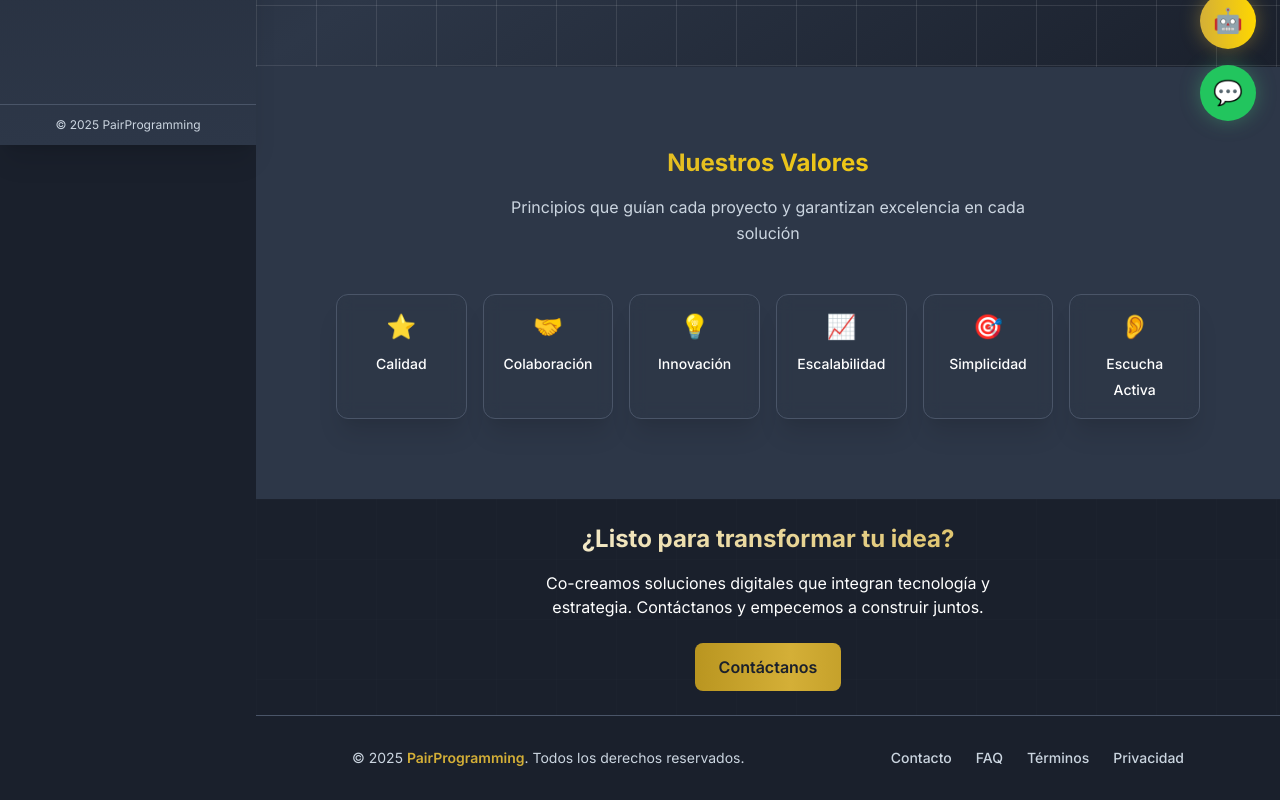
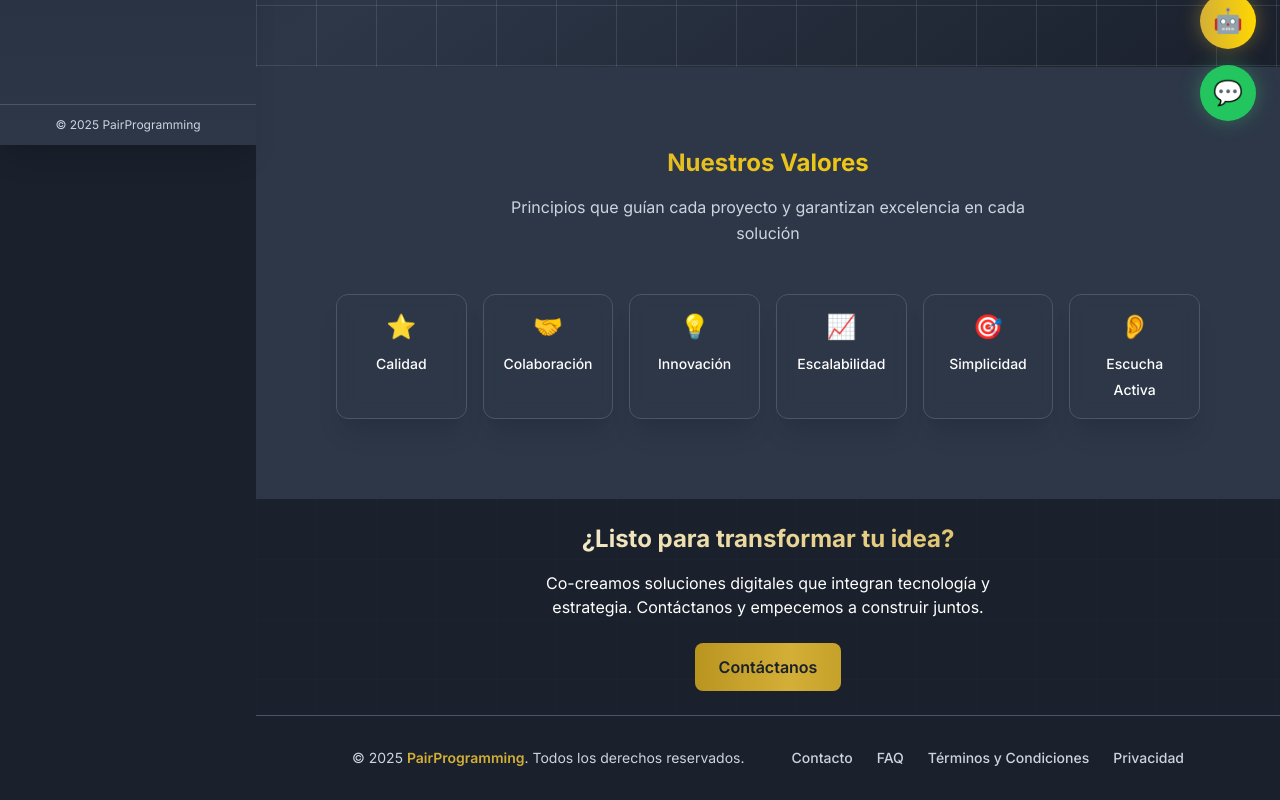
Before and after one commit to pairPrograming1/PairPrograming, a Next.js app in the folder pairprogramming-web/: page / in a window 1280 px wide. Shown: the part 655-1455 px from the top of the page. Built offline with nearby package versions, Linux system fonts and the light colour scheme.

Commit message:
creacion de privacidad terminos y faq

```diff
--- a/pairprogramming-web/src/app/components/Footer.jsx
+++ b/pairprogramming-web/src/app/components/Footer.jsx
@@ -38,7 +38,7 @@ export default function Footer() {
                 href="/terminos-condiciones"
                 className="text-secondary-text hover:text-primary transition-colors duration-300 text-sm font-medium"
               >
-                Términos
+                Términos y Condiciones
               </Link>
               <Link
                 href="/privacidad"
```
